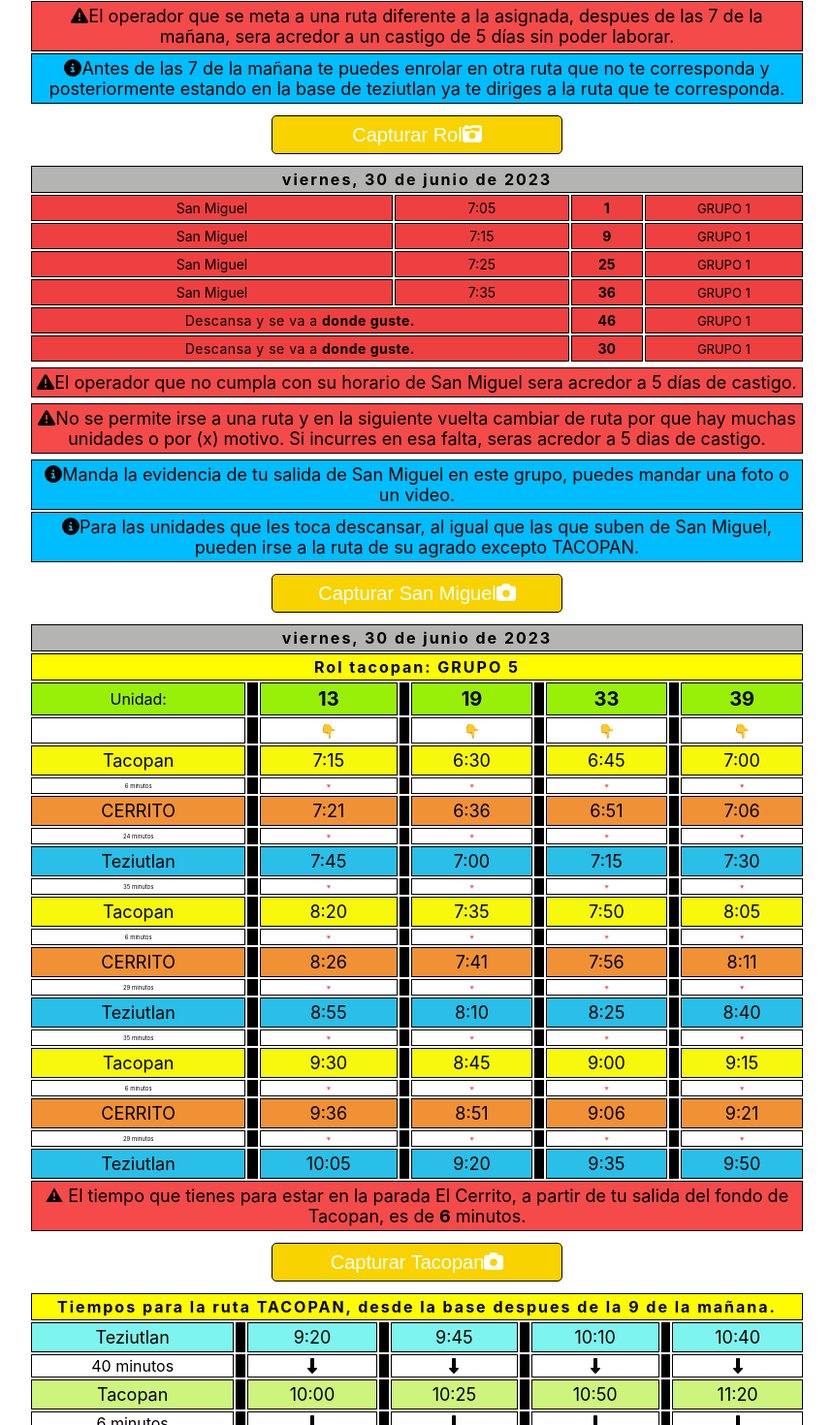
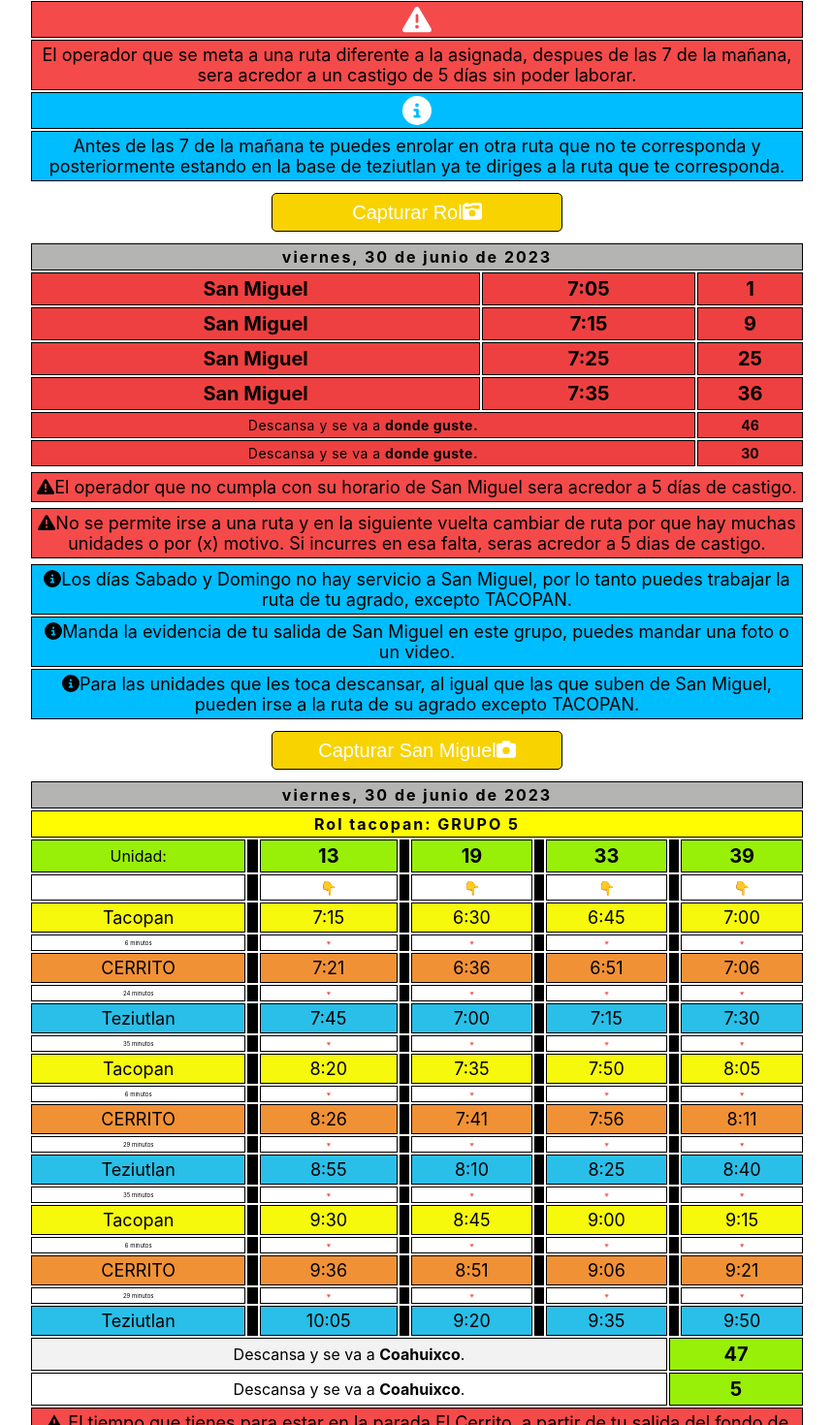
Before and after one commit to ingeabraham23/horarios, a React (Vite) app: page /#/secundaria in a window 1280 px wide. Shown: the part 633-2103 px from the top of the page at 97% size, without its empty margins (210-1069 px from the left). Built offline with nearby package versions, Linux system fonts and the light colour scheme.

Commit message:
nuevos diseños y separado san miguel y tacopan

```diff
--- a/src/components/tabla.jsx
+++ b/src/components/tabla.jsx
@@ -136,13 +136,22 @@ function Tabla({ grupos, fecha }) {
           <tr>
             <td></td>
           </tr>
+
+          <tr>
+            <td
+              style={{ backgroundColor: "#F54A4A" }}
+              colSpan={9}
+              className="celda-icono"
+            >
+              <FontAwesomeIcon icon={faTriangleExclamation}></FontAwesomeIcon>
+            </td>
+          </tr>
           <tr>
             <td
               style={{ backgroundColor: "#F54A4A" }}
               className="celda-tacopan-detalle"
               colSpan={9}
             >
-              <FontAwesomeIcon icon={faTriangleExclamation}></FontAwesomeIcon>
               El operador que se meta a una ruta diferente a la asignada,
               despues de las 7 de la mañana, sera acredor a un castigo de 5 días
               sin poder laborar.
@@ -151,10 +160,18 @@ function Tabla({ grupos, fecha }) {
           <tr>
             <td
               style={{ backgroundColor: "#00BDFF" }}
+              colSpan={9}
+              className="celda-icono"
+            >
+              <FontAwesomeIcon icon={faCircleInfo}></FontAwesomeIcon>
+            </td>
+          </tr>
+          <tr>
+            <td
+              style={{ backgroundColor: "#00BDFF" }}
               className="celda-tacopan-detalle"
               colSpan={9}
             >
-              <FontAwesomeIcon icon={faCircleInfo}></FontAwesomeIcon>
               Antes de las 7 de la mañana te puedes enrolar en otra ruta que no
               te corresponda y posteriormente estando en la base de teziutlan ya
               te diriges a la ruta que te corresponda.
@@ -174,7 +191,7 @@ function Tabla({ grupos, fecha }) {
         <thead>
           <tr>
             <th
-              colSpan={4}
+              colSpan={3}
               style={{ backgroundColor: "#B4B4B2", letterSpacing: "2px" }}
             >
               {fecha.toLocaleDateString("es-MX", opciones)}
@@ -187,52 +204,48 @@ function Tabla({ grupos, fecha }) {
               return (
                 <React.Fragment key={index}>
                   <tr style={{ backgroundColor: coloresFila[index] }}>
-                    <td className="celda-tacopan">{rutas[index]}</td>
-                    <td className="celda-tacopan">7:05</td>
-                    <td className="celda-tacopan">
+                    <td className="celda-sanmiguel">{rutas[index]}</td>
+                    <td className="celda-sanmiguel">7:05</td>
+                    <td className="celda-sanmiguel">
                       {grupos[index].numeros[0] === 0 ? (
                         " "
                       ) : (
                         <strong>{grupos[index].numeros[0]}</strong>
                       )}
                     </td>
-                    <td className="celda-nombre">{grupo.nombre}</td>
                   </tr>
                   <tr style={{ backgroundColor: coloresFila[index] }}>
-                    <td className="celda-tacopan">{rutas[index]}</td>
-                    <td className="celda-tacopan">7:15</td>
-                    <td className="celda-tacopan">
+                    <td className="celda-sanmiguel">{rutas[index]}</td>
+                    <td className="celda-sanmiguel">7:15</td>
+                    <td className="celda-sanmiguel">
                       {grupos[index].numeros[1] === 0 ? (
                         " "
                       ) : (
                         <strong>{grupos[index].numeros[1]}</strong>
                       )}
                     </td>
-                    <td className="celda-nombre">{grupo.nombre}</td>
                   </tr>
                   <tr style={{ backgroundColor: coloresFila[index] }}>
-                    <td className="celda-tacopan">{rutas[index]}</td>
-                    <td className="celda-tacopan">7:25</td>
-                    <td className="celda-tacopan">
+                    <td className="celda-sanmiguel">{rutas[index]}</td>
+                    <td className="celda-sanmiguel">7:25</td>
+                    <td className="celda-sanmiguel">
                       {grupos[index].numeros[2] === 0 ? (
                         " "
                       ) : (
                         <strong>{grupos[index].numeros[2]}</strong>
                       )}
                     </td>
-                    <td className="celda-nombre">{grupo.nombre}</td>
                   </tr>
                   <tr style={{ backgroundColor: coloresFila[index] }}>
-                    <td className="celda-tacopan">{rutas[index]}</td>
-                    <td className="celda-tacopan">7:35</td>
-                    <td className="celda-tacopan">
+                    <td className="celda-sanmiguel">{rutas[index]}</td>
+                    <td className="celda-sanmiguel">7:35</td>
+                    <td className="celda-sanmiguel">
                       {grupos[index].numeros[3] === 0 ? (
                         " "
                       ) : (
                         <strong>{grupos[index].numeros[3]}</strong>
                       )}
                     </td>
-                    <td className="celda-nombre">{grupo.nombre}</td>
                   </tr>
                   <tr style={{ backgroundColor: coloresFila[index] }}>
                     <td
@@ -249,7 +262,6 @@ function Tabla({ grupos, fecha }) {
                         <strong>{grupos[index].numeros[4]}</strong>
                       )}
                     </td>
-                    <td className="celda-nombre">{grupo.nombre}</td>
                   </tr>
                   <tr style={{ backgroundColor: coloresFila[index] }}>
                     <td
@@ -266,7 +278,6 @@ function Tabla({ grupos, fecha }) {
                         <strong>{grupos[index].numeros[5]}</strong>
                       )}
                     </td>
-                    <td className="celda-nombre">{grupo.nombre}</td>
                   </tr>
                 </React.Fragment>
               );
@@ -281,7 +292,7 @@ function Tabla({ grupos, fecha }) {
             <td
               style={{ backgroundColor: "#F54A4A" }}
               className="celda-tacopan-detalle"
-              colSpan={9}
+              colSpan={3}
             >
               <FontAwesomeIcon icon={faTriangleExclamation}></FontAwesomeIcon>
               El operador que no cumpla con su horario de San Miguel sera
@@ -295,7 +306,7 @@ function Tabla({ grupos, fecha }) {
             <td
               style={{ backgroundColor: "#F54A4A" }}
               className="celda-tacopan-detalle"
-              colSpan={9}
+              colSpan={3}
             >
               <FontAwesomeIcon icon={faTriangleExclamation}></FontAwesomeIcon>
               No se permite irse a una ruta y en la siguiente vuelta cambiar de
@@ -305,6 +316,17 @@ function Tabla({ grupos, fecha }) {
           </tr>
           <tr>
             <td></td>
+          </tr>
+          <tr>
+            <td
+              style={{ backgroundColor: "#00BDFF" }}
+              className="celda-tacopan-detalle"
+              colSpan={3}
+            >
+              <FontAwesomeIcon icon={faCircleInfo}></FontAwesomeIcon>
+              Los días Sabado y Domingo no hay servicio a San Miguel, por lo
+              tanto puedes trabajar la ruta de tu agrado, excepto TACOPAN.
+            </td>
           </tr>
           <tr>
             <td
@@ -321,7 +343,7 @@ function Tabla({ grupos, fecha }) {
             <td
               style={{ backgroundColor: "#00BDFF" }}
               className="celda-tacopan-detalle"
-              colSpan={9}
+              colSpan={3}
             >
               <FontAwesomeIcon icon={faCircleInfo}></FontAwesomeIcon>
               Para las unidades que les toca descansar, al igual que las que
@@ -607,6 +629,34 @@ function Tabla({ grupos, fecha }) {
                     <td style={{ backgroundColor: "#000000" }}></td>
                     <td className="celda-tacopan-detalle">9:50</td>
                   </tr>
+                  <tr>
+                    <td colSpan={7}>Descansa y se va a <strong>Coahuixco</strong>.</td>
+                    <td
+                      style={{ backgroundColor: "#98F009" }}
+                      className="celda-tacopan-unidad"
+                      colSpan={2}
+                    >
+                      {grupos[index].numeros[0] === 0 ? (
+                        " "
+                      ) : (
+                        <strong>{grupos[index].numeros[4]}</strong>
+                      )}
+                    </td>
+                  </tr>
+                  <tr>
+                    <td colSpan={7}>Descansa y se va a <strong>Coahuixco</strong>.</td>
+                    <td
+                      style={{ backgroundColor: "#98F009" }}
+                      className="celda-tacopan-unidad"
+                      colSpan={2}
+                    >
+                      {grupos[index].numeros[0] === 0 ? (
+                        " "
+                      ) : (
+                        <strong>{grupos[index].numeros[5]}</strong>
+                      )}
+                    </td>
+                  </tr>
                 </React.Fragment>
               );
             }
@@ -620,7 +670,8 @@ function Tabla({ grupos, fecha }) {
               colSpan={9}
             >
               ⚠ El tiempo que tienes para estar en la parada El Cerrito, a
-              partir de tu salida del fondo de Tacopan, es de <strong>6</strong> minutos.
+              partir de tu salida del fondo de Tacopan, es de <strong>6</strong>{" "}
+              minutos.
             </td>
           </tr>
         </tfoot>
@@ -640,8 +691,8 @@ function Tabla({ grupos, fecha }) {
               colSpan={9}
               style={{ backgroundColor: "#FFFB00", letterSpacing: "2px" }}
             >
-              Tiempos para la ruta TACOPAN, desde la base despues de
-              la 9 de la mañana.
+              Tiempos para la ruta TACOPAN, desde la base despues de la 9 de la
+              mañana.
             </th>
           </tr>
         </thead>
@@ -722,7 +773,7 @@ function Tabla({ grupos, fecha }) {
                     <td className="celda-tacopan-detalle">11:26</td>
                   </tr>
                   <tr style={{ backgroundColor: "white" }}>
-                    <td >34 minutos</td>
+                    <td>34 minutos</td>
                     <td style={{ backgroundColor: "#000000" }}></td>
                     <td>
                       <FontAwesomeIcon icon={faDownLong}></FontAwesomeIcon>
@@ -757,7 +808,7 @@ function Tabla({ grupos, fecha }) {
           })}
         </tbody>
         <tfoot>
-        <tr>
+          <tr>
             <td colSpan={9}></td>
           </tr>
           <tr>
@@ -767,7 +818,9 @@ function Tabla({ grupos, fecha }) {
               colSpan={9}
             >
               <FontAwesomeIcon icon={faCircleInfo}></FontAwesomeIcon>
-              El tiempo que tienes para estar dando vuelta al fondo en TACOPAN, a partir de tu salida de TEZIUTLAN, es de <strong>40</strong> minutos.
+              El tiempo que tienes para estar dando vuelta al fondo en TACOPAN,
+              a partir de tu salida de TEZIUTLAN, es de <strong>40</strong>{" "}
+              minutos.
             </td>
           </tr>
           <tr>
@@ -780,9 +833,9 @@ function Tabla({ grupos, fecha }) {
               colSpan={9}
             >
               <FontAwesomeIcon icon={faTriangleExclamation}></FontAwesomeIcon>
-              El tiempo que tienes para estar en la parada EL CERRITO, a
-              partir de tu salida del fondo de TACOPAN,
-              es de <strong>6</strong> MINUTOS.
+              El tiempo que tienes para estar en la parada EL CERRITO, a partir
+              de tu salida del fondo de TACOPAN, es de <strong>6</strong>{" "}
+              MINUTOS.
             </td>
           </tr>
           <tr>
--- a/src/estilos.css
+++ b/src/estilos.css
@@ -1,13 +1,3 @@
-/*background-color: blue;    /* Color de fondo */
-/*color: white;              /* Color del texto */
-/*border: 1px solid black;   /* Borde */
-/*font-size: 14px;           /* Tamaño de fuente */
-/*font-weight: bold;         /* Peso de la fuente */
-/*text-align: center;        /* Alineación del texto */
-/*vertical-align: middle;    /* Alineación vertical */
-/*padding: 10px;             /* Espacio interno */
-/*margin: 5px;               /* Espacio externo */
-
 .celda-tacopan {
   color: rgb(0, 0, 0); /* Color del texto */
   border: 1px solid rgb(0, 0, 0); /* Borde */
@@ -183,3 +173,25 @@ input[type="text"]:focus {
   justify-content: center;
   align-items: center;
 }
+
+.celda-icono {
+  color: rgb(255, 255, 255); /* Color del texto */
+  border: 1px solid rgb(0, 0, 0); /* Borde */
+  font-size: 30px; /* Tamaño de fuente */
+  /*font-weight: bold;         /* Peso de la fuente */
+  text-align: center; /* Alineación del texto */
+  vertical-align: middle; /* Alineación vertical */
+  padding: 0px; /* Espacio interno */
+  margin: 0px; /* Espacio externo */
+}
+
+.celda-sanmiguel {
+  color: rgb(0, 0, 0); /* Color del texto */
+  border: 1px solid rgb(0, 0, 0); /* Borde */
+  font-size: 20px; /* Tamaño de fuente */
+  font-weight: bold;         /* Peso de la fuente
+  text-align: center; /* Alineación del texto */
+  vertical-align: middle; /* Alineación vertical */
+  padding: 4px; /* Espacio interno */
+  margin: 3px; /* Espacio externo */
+}
```
